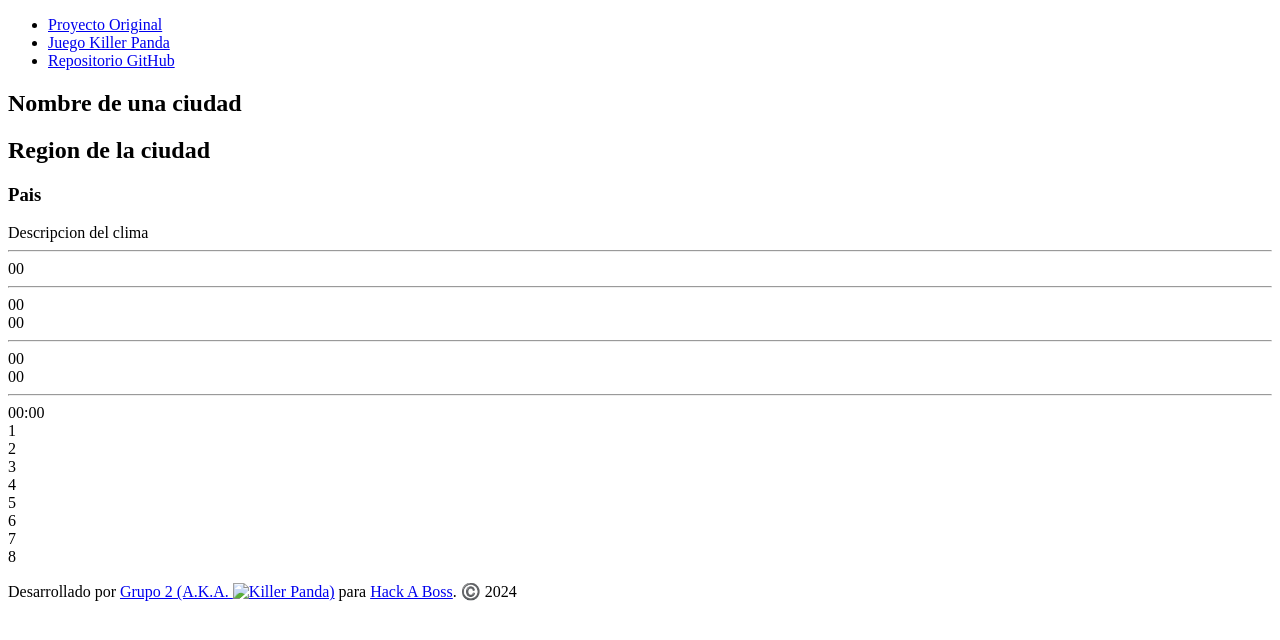
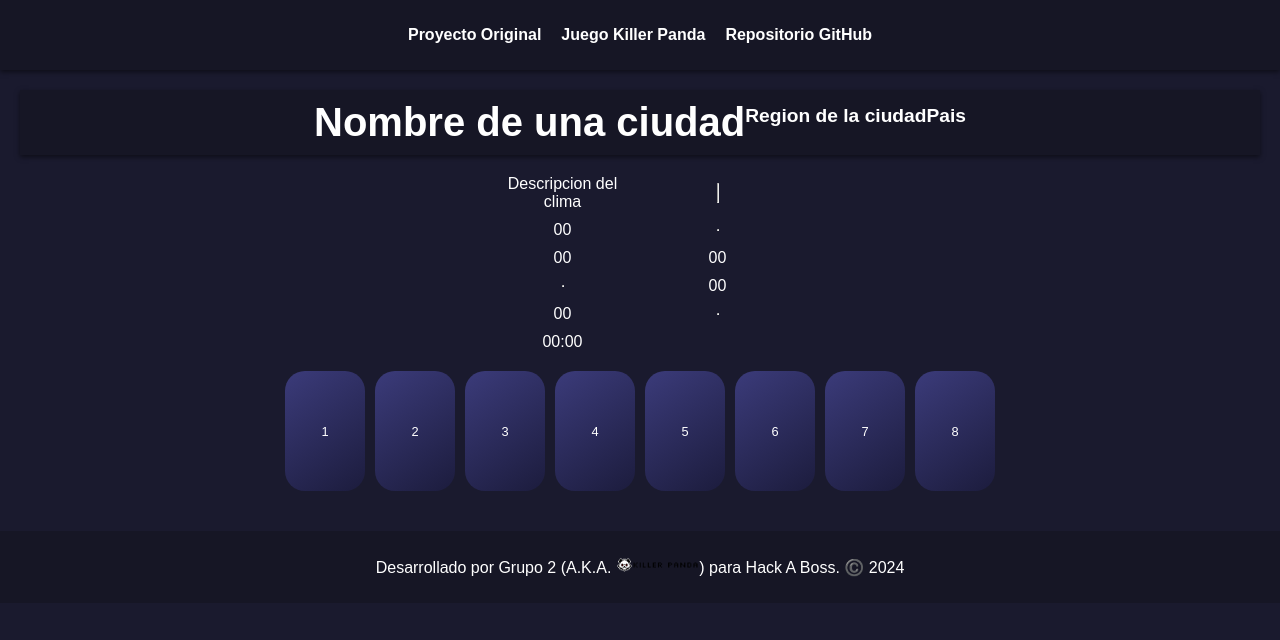
Before and after one commit to johnatanmoran/hab-llovera, a plain HTML site: page index2.html in a window 1280 px wide. Drawn offline with Linux system fonts and the light colour scheme.

Commit message:
update al css de la v2

```diff
--- a/css/app.css
+++ b/css/app.css
@@ -0,0 +1,105 @@
+/* Estilo general */
+body {
+    font-family: Arial, sans-serif;
+    background-color: #1a1a2e; /* Fondo oscuro */
+    color: white;
+    margin: 0;
+    padding: 0;
+}
+
+header {
+    display: flex;
+    justify-content: center;
+    padding: 10px;
+    background-color: #161625;
+    box-shadow: 0 2px 5px rgba(0, 0, 0, 0.5);
+}
+
+nav ul {
+    list-style: none;
+    padding: 0;
+    display: flex;
+    gap: 20px;
+}
+
+nav ul li a {
+    text-decoration: none;
+    color: white;
+    font-weight: bold;
+}
+
+main {
+    text-align: center;
+    padding: 20px;
+}
+
+#current {
+    margin-bottom: 20px;
+}
+
+#current h1 {
+    font-size: 2.5rem;
+    margin: 0;
+}
+
+#current h2, #current h3 {
+    font-size: 1.2rem;
+    margin: 5px 0;
+}
+
+#current-weather {
+    display: grid;
+    grid-template-columns: 1fr 1fr;
+    gap: 10px;
+    margin: 20px auto;
+    max-width: 300px;
+}
+
+#forecast {
+    display: flex;
+    justify-content: center;
+    gap: 10px;
+    flex-wrap: wrap;
+    margin: 20px auto;
+}
+
+.forecast-plus-1,
+.forecast-plus-2,
+.forecast-plus-3,
+.forecast-plus-4,
+.forecast-plus-5,
+.forecast-plus-6,
+.forecast-plus-7,
+.forecast-plus-8 {
+    background: linear-gradient(145deg, #3b3b7a, #1c1c3d);
+    color: white;
+    border-radius: 20px;
+    padding: 10px;
+    width: 60px;
+    height: 100px;
+    display: flex;
+    flex-direction: column;
+    align-items: center;
+    justify-content: center;
+    font-size: 0.8rem;
+    text-align: center;
+}
+
+footer {
+    text-align: center;
+    padding: 10px;
+    background-color: #161625;
+}
+
+#credits a {
+    color: white;
+    text-decoration: none;
+}
+
+#credits a:hover {
+    text-decoration: underline;
+}
+
+#credits img {
+    max-height: 1em;
+}
--- a/index2.html
+++ b/index2.html
@@ -66,7 +66,7 @@
 		</main>
 		<footer>
 			<section id="credits">
-				<p>Desarrollado por <a href="#grupo">Grupo 2 (A.K.A. <img src="media/killer-panda-small.png" alt="Killer Panda">)</a> para <a href="https://hackaboss.com">Hack A Boss</a>. ©️ 2024</p>
+				<p>Desarrollado por <a href="killerpanda.html">Grupo 2 (A.K.A. <img src="media/killerpanda/killerpanda-izquierda-horizontal.png" alt="Killer Panda">)</a> para <a href="https://hackaboss.com">Hack A Boss</a>. ©️ 2024</p>
 		</footer>
 	</body>
 </html>
```
Also changed, not shown: media/killerpanda/killerpanda-izquierda-horizontal.png (renamed from media/killerpanda/killerpanda-azquierda-horizontal.png).
